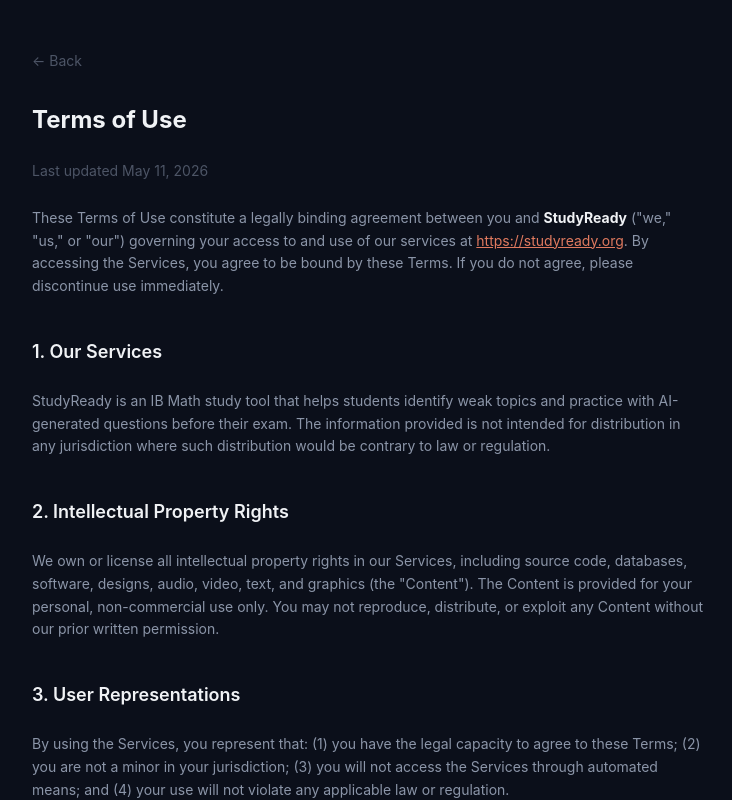
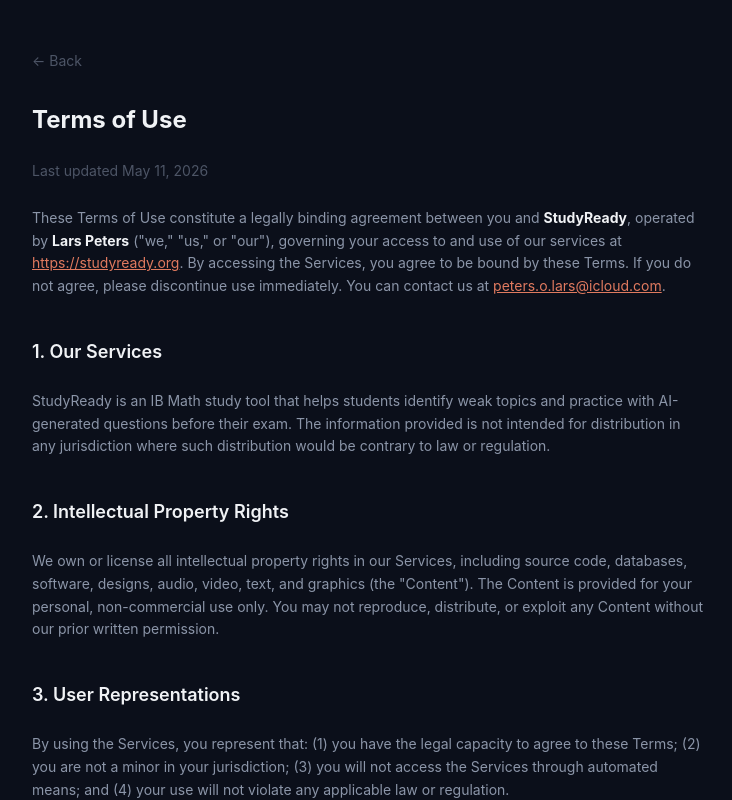
Before and after one commit to larso2424-cmd/Readiness, a Next.js app: page /terms in a window 1280 px wide. Shown: the top 800 px of the page, without its empty margins (272-1004 px from the left). Built offline with nearby package versions, Linux system fonts and the light colour scheme.

Commit message:
Add owner name to Terms of Use

```diff
--- a/src/app/terms/page.tsx
+++ b/src/app/terms/page.tsx
@@ -13,7 +13,7 @@
           <h1 className="text-2xl font-bold" style={{ color: 'var(--text-primary)' }}>Terms of Use</h1>
           <p style={{ color: 'var(--text-tertiary)' }}>Last updated May 11, 2026</p>
 
-          <p>These Terms of Use constitute a legally binding agreement between you and <strong style={{ color: 'var(--text-primary)' }}>StudyReady</strong> ("we," "us," or "our") governing your access to and use of our services at <a href="https://studyready.org" className="underline" style={{ color: 'var(--accent)' }}>https://studyready.org</a>. By accessing the Services, you agree to be bound by these Terms. If you do not agree, please discontinue use immediately.</p>
+          <p>These Terms of Use constitute a legally binding agreement between you and <strong style={{ color: 'var(--text-primary)' }}>StudyReady</strong>, operated by <strong style={{ color: 'var(--text-primary)' }}>Lars Peters</strong> ("we," "us," or "our"), governing your access to and use of our services at <a href="https://studyready.org" className="underline" style={{ color: 'var(--accent)' }}>https://studyready.org</a>. By accessing the Services, you agree to be bound by these Terms. If you do not agree, please discontinue use immediately. You can contact us at <a href="mailto:peters.o.lars@icloud.com" className="underline" style={{ color: 'var(--accent)' }}>peters.o.lars@icloud.com</a>.</p>
 
           <h2 className="text-lg font-semibold pt-4" style={{ color: 'var(--text-primary)' }}>1. Our Services</h2>
           <p>StudyReady is an IB Math study tool that helps students identify weak topics and practice with AI-generated questions before their exam. The information provided is not intended for distribution in any jurisdiction where such distribution would be contrary to law or regulation.</p>
```
